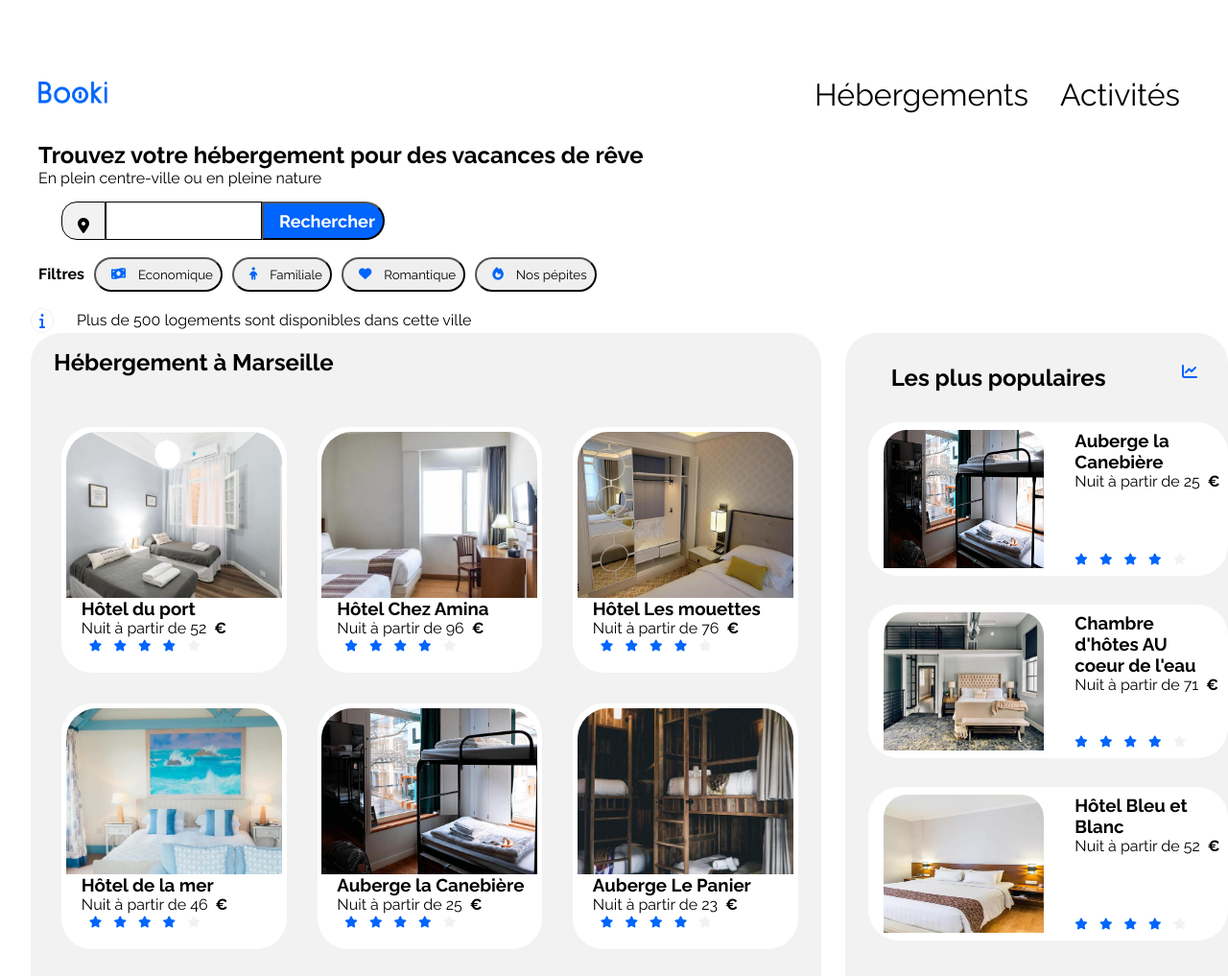
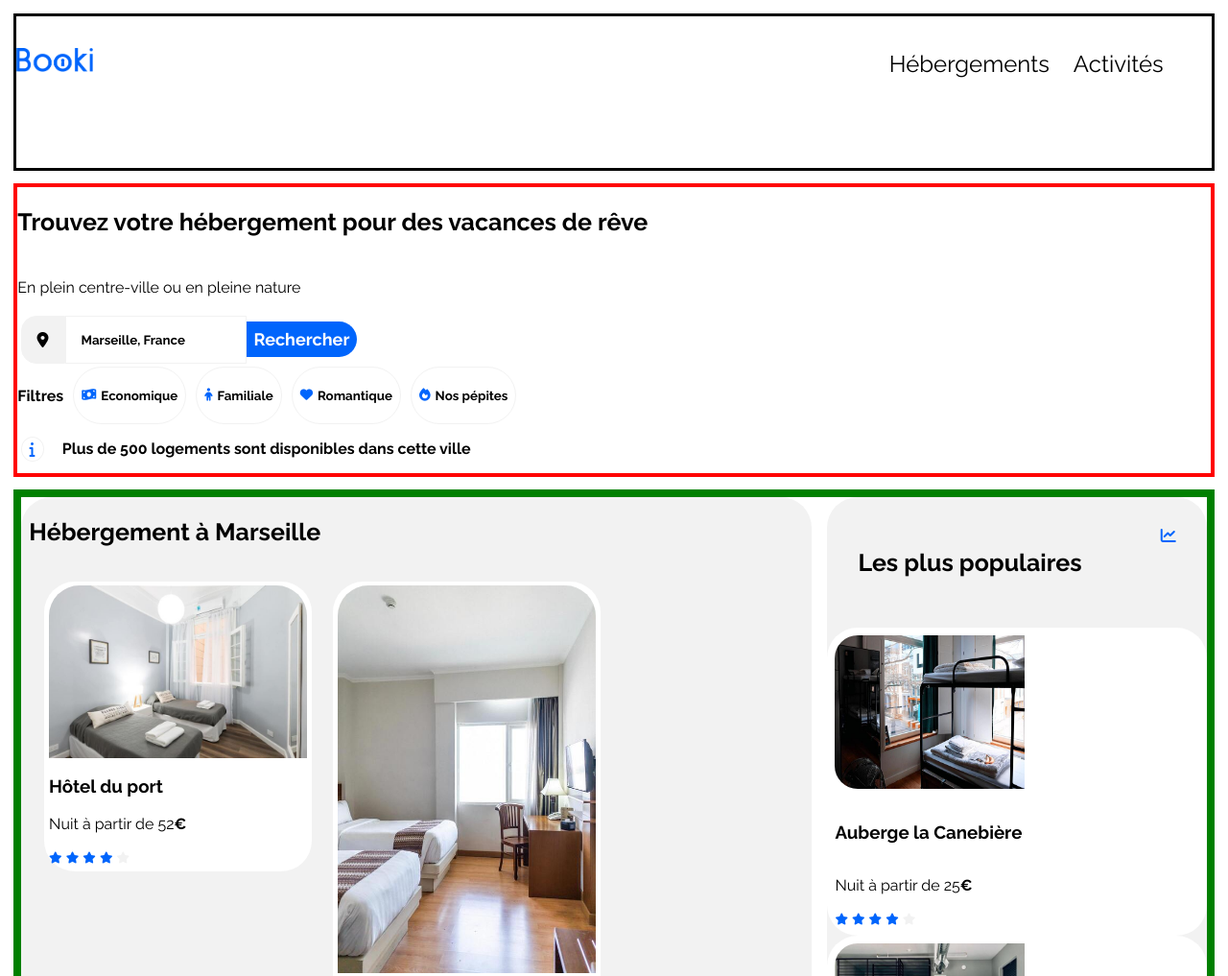
Before and after one commit to JeanVuillet/repo2, a plain HTML site: page index.html in a window 1280 px wide. Shown: the top 1017 px of the page at 96% size. Drawn offline with Linux system fonts and the light colour scheme.

Commit message:
modification mentor

```diff
--- a/booki-starter-code/css/style.css
+++ b/booki-starter-code/css/style.css
@@ -1,9 +1,10 @@
+
 /****** General ***********/
 * {
   font-family: "Raleway", sans-serif;
-  box-sizing: border-box;
-  margin: 0;
-  padding-left: 0.5rem;
+  /* box-sizing: border-box; */
+  /* margin: 0; */
+  /* padding-left: 0.5rem; */
 }
 
 :root {
@@ -17,9 +18,9 @@
 }
 
 body {
-  display: flex;
-  flex-direction: column;
-  justify-content: center;
+ display: flex;
+ flex-direction: column;
+ /* justify-content: center; */
 }
 
 .main-container {
@@ -45,6 +46,7 @@ a {
   object-fit: cover;
 }
 
+
 .card-title {
   font-size: 16px;
 }
@@ -56,26 +58,26 @@ a {
 .neutral-star {
   color: var(--main-bg-color);
 }
+h2{font-size: 25px;}
+
 
 /********************************* HEADER *********************************/
-
-body{
-
-}
-.Header {
-  display: flex;
-  justify-content: space-between;
-  align-items: center;
-
-
-
-
-  margin-top: 50px;
 
 
 
 
 
+
+body>*{
+  margin:0.5%;
+}
+.Header {
+  height: 3%;
+  border:solid black 3px;
+  display: flex;
+  justify-content: space-between;
+  align-items: center;
+  padding-bottom: 4rem;
 }
 
 .Header__logo img{
@@ -86,18 +88,22 @@ width:5rem;
 }
 /*****Nav Hebergement-Activités********/
     .Header__hebAct {
-      font-size: 2rem;
+
+      font-size: 1.5rem;
     margin-right: 20px;
     padding: 30px;
     display: flex;
     gap: 25px;
-    align-items: center;
+    align-items: flex-start;
+
 
 
     }
 
 
-
+    .Header__hebAct >* {
+      border-top: 5px solid white;
+      }
 
 
     .Header__hebAct  :hover {
@@ -109,23 +115,41 @@ width:5rem;
 /*****Formulaire Recherche******/
 
 .TrouvezHebergement{
+
+
+  border: solid red 4px;
+
+
+
+ gap:10%;
+
   display:flex;
   flex-direction:column;
 
   justify-content: space-between;
 
 
- height:200px;
+
 
 
 
 }
+.TrouvezHebergements__text{
+
+
+display:flex;
+flex-direction: column;
+justify-content:space-between;
+gap:0.5rem;
+
+}
 
     .TrouvezHebergements__form {
-  margin-left:2rem;
+
     height:20%;
-
+    margin:0.2rem;
     display: flex;
+    justify-content: center;
     border-radius: 0 2rem 2rem 0;
     width: fit-content;
     align-items: center;
@@ -134,7 +158,7 @@ width:5rem;
     }
  *
  #TrouvezHebergements__form___recherche{
-  background-color: #f2f2f2;
+  /* background-color: #f2f2f2; */
 height: 100%;
 font-size: 180%;
 padding:2px;
@@ -144,9 +168,11 @@ padding:2px;
 
         .fa-location-dot {
 
-          background-color: #f2f2f2;
+
+
+
           display:flex;
-          flex-direction:column;
+          flex-direction:row;
           align-items: center;
 
            height:100%;
@@ -155,7 +181,8 @@ padding:2px;
 
         background-color: #f2f2f2;
         padding: 1rem;
-        border: solid 1px;
+        border: solid #f2f2f2 1px;
+
 
 
         border-top-left-radius: 1rem;
@@ -163,11 +190,20 @@ padding:2px;
         }
         /**saisie input de la ville**/
         .TrouvezHebergements__form__input {
+         padding:1rem;
+        height:100%;
+        border: solid #f2f2f2 1px;
 
-        height:100%;
-        border: solid 1px;
+        color:black;
+        font-weight: bold;
+        }
+       ::placeholder{
+        color:black;
+        font-weight: bold;
+
         }
         .TrouvezHebergements__form__btnRecherche{
+          border:none;
           color: white;
           font-size: large;
           font-weight: bold;
@@ -200,6 +236,7 @@ padding:2px;
     gap: 10px;
     }
         .TrouvezHebergements__filtres__button {
+          background-color: white;
           padding:0.5rem;
 
 
@@ -207,6 +244,7 @@ padding:2px;
         align-items: center;
         gap: 5px;
         border-radius: 2rem 2rem 2rem 2rem;
+        border:solid 1px #f2f2f2;
         }
         .TrouvezHebergements__filtres  :hover {
 
@@ -215,6 +253,9 @@ padding:2px;
         .TrouvezHebergements__filtres > p {
         font-weight: bold;
         }
+        .TrouvezHebergements__filtres__button>p{
+          font-weight: bold;
+        }
         .TrouvezHebergements__logementsDispo{
             display: flex;
             justify-content: flex-start;
@@ -222,6 +263,7 @@ padding:2px;
 
         }
         .TrouvezHebergements__logementsDispo i{
+          margin:0.2rem;
           display:flex;
           flex-direction: column;
           justify-content: center;
@@ -236,6 +278,7 @@ padding:2px;
         }
 
           .TrouvezHebergements__logementsDispo p{
+            font-weight: bold;
 
           margin-left: 1rem;
         }
@@ -244,8 +287,9 @@ padding:2px;
 
 /*********************** MAIN ***********************************/
 .main {
-    height:1200px;
-    margin:auto;
+
+height:60%;
+    border:solid green 8px;
 
 }
 /*******************PARTIE I HEBERGEMENTS***********************/
@@ -258,7 +302,7 @@ padding:2px;
 }
 /*****Hebergement Liste Generale******/
     .Hebergements__listeG {
-
+    padding-left:0.5rem;
       background-color:  #f2f2f2;
       border-radius: 2rem 2rem 2rem 2rem;
     display: flex;
@@ -268,7 +312,7 @@ padding:2px;
 
     }
         .Hebergements__listeG__titre{
-          padding: 1rem;
+
         }
         .Hebergements__listeG__cards {
 
@@ -404,7 +448,7 @@ padding:2px;
                     .Hebergements__populaire__container__link__hotel__img{
                         padding: 0.5rem;
                         object-fit:fill;
-                        border-radius: 2rem 2rem 0rem 0rem;
+                        border-radius: 2rem 0rem 0rem 2rem;
                         width: 50%;
                         height:10rem;
                     }
@@ -486,7 +530,7 @@ padding:2px;
 
 .sectionActivites {
   display: flex;
-  height: 30rem;
+
 }
 /*.Card_Activité_1{
     background-color: green;
@@ -504,8 +548,9 @@ padding:2px;
 /***************************FOOTER*******************************************/
 
 .Footer {
+  border:solid 5px;
   background-color:#f2f2f2;
-  height:15rem;
+  height:20%;
 
   display: flex;
   justify-content: flex-start;
--- a/index.html
+++ b/index.html
@@ -1,6 +1,5 @@
 
 
-<!-- Ceux-ci est B2 -->
 <!DOCTYPE html>
 <html lang="fr">
 
@@ -20,7 +19,9 @@
 
     <script src="https://kit.fontawesome.com/76ea79564c.js" crossorigin="anonymous"></script>
 
-</head>
+<!-- Code injected by Five-server -->
+  <script async data-id="five-server" data-file="/Users/jean/Desktop/git/repo2/index.html" type="application/javascript" src="/fiveserver.js"></script>
+  </head>
 
 <body>
    <!-- <div class="main-container">  -->
@@ -45,7 +46,7 @@
             </div>
             <form class="TrouvezHebergements__form">
                  <i class="fa-solid fa-location-dot"></i>
-                 <input class="TrouvezHebergements__form__input"type="text" name="Ville,Pays">
+                 <input class="TrouvezHebergements__form__input"type="text" name="Ville,Pays" placeholder="Marseille, France">
                  <button class="TrouvezHebergements__form__btnRecherche">
                     <i id="TrouvezHebergements__form__btnRecherche__loupe" class="fa-solid fa-magnifying-glass"></i>
                     <span id="TrouvezHebergements__form__btnRecherche__recherche">Rechercher</span>
@@ -317,7 +318,7 @@
             </div>
             <!--PARTIE II DU MAIN-->
             <div id="activités" class="Activites">
-                <h1>Activités à Marseille</h1>
+                <h2>Activités à Marseille</h1>
 
                 <section class="Activites__container">
                     <a href="#" class="Activites__container__link">
```
